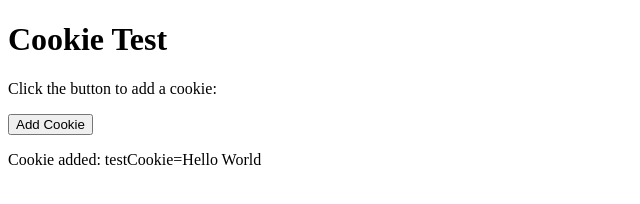
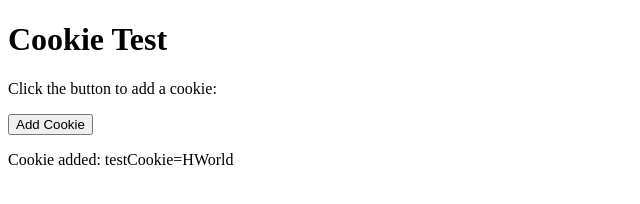
Before and after one commit to karan-suthar03/test, a plain HTML site: page index.html in a window 1280 px wide. Both pictures are taken after a click on the button "Add Cookie". Shown: the full height of the page, 0-640 px from the left. Drawn offline with Linux system fonts and the light colour scheme.

Commit message:
Update index.html

```diff
--- a/index.html
+++ b/index.html
@@ -11,7 +11,7 @@
 
     <script>
       function addCookie() {
-        document.cookie = "testCookie=Hello World";
+        document.cookie = "testCookie=HWorld";
         document.getElementById("cookieValue").innerHTML = "Cookie added: " + document.cookie;
       }
     </script>
```
